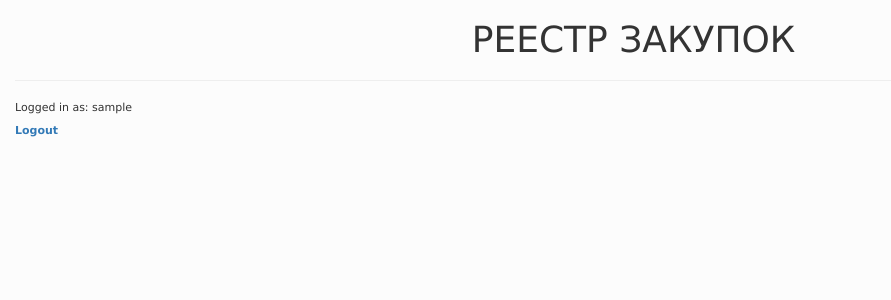
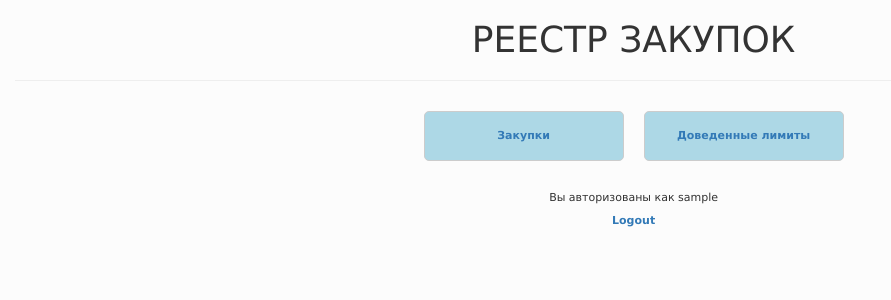
Before and after one commit to evlx87/contract_control, a Django app: page / in a window 1280 px wide. Shown: the top 300 px of the page, without its empty margins (0-891 px from the left). Run offline with Django 5.2, Linux system fonts and the light colour scheme; the visitor is signed in with stand-in values (Sample User, id 1); some libraries are stand-ins or nearby versions.

Commit message:
обновлено оформления главной страницы

```diff
--- a/contracts/templates/contracts/index.html
+++ b/contracts/templates/contracts/index.html
@@ -1,7 +1,7 @@
 {% extends 'contracts/base.html' %}
 
 {% block title %}
-        <title>
+<title xmlns="http://www.w3.org/1999/html">
             {{ page_title|title }}
         </title>
 {% endblock %}
@@ -15,10 +15,18 @@
 {% endblock %}
 
 {% block page_content %}
-    {% if user.is_authenticated %}
-        <p>Logged in as: {{ user.username }}</p>
-        <a href="{% url 'users:user_logout' %}">Logout</a>
-    {% else %}
-        <a href="{% url 'users:user_login' %}">Login</a>
-    {% endif %}
+    <div class="centered_links">
+        <a href="{% url 'contracts:purchase_list' %}"><div class="link_box">Закупки</div></a>
+        <a href="{% url 'limits:limit_card' %}"><div class="link_box">Доведенные лимиты</div></a>
+    </div>
+
+    <div class="auth_box_center">
+        {% if user.is_authenticated %}
+            <p>Вы авторизованы как {{ user.username }}</p>
+            <p></p><a href="{% url 'users:user_logout' %}">Logout</a></p>
+        {% else %}
+            <p>Вы не авторизованы</p>
+            <p><a href="{% url 'users:user_login' %}">Login</a></p>
+        {% endif %}
+    </div>
 {% endblock %}
--- a/static/css/style.css
+++ b/static/css/style.css
@@ -146,3 +146,29 @@ button:hover {
     text-decoration: none;
     border-radius: 5px;
 }
+
+.centered_links {
+    display: flex;
+    justify-content: center;
+    margin-top: 20px;
+}
+
+.link_box {
+    display: flex;
+    align-items: center;
+    justify-content: center;
+    width: 200px;
+    height: 50px;
+    margin: 10px;
+    background-color: lightblue;
+    border: 1px solid #ccc;
+    border-radius: 5px;
+}
+
+.auth_box_center {
+    justify-content: center;
+    text-align: center;
+    padding-top: 20px;
+    margin: auto;
+    width: 440px;
+}
```
